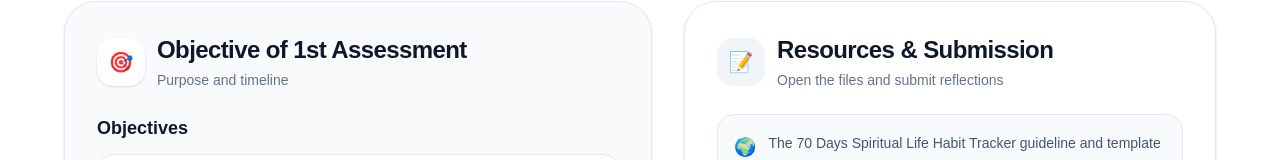
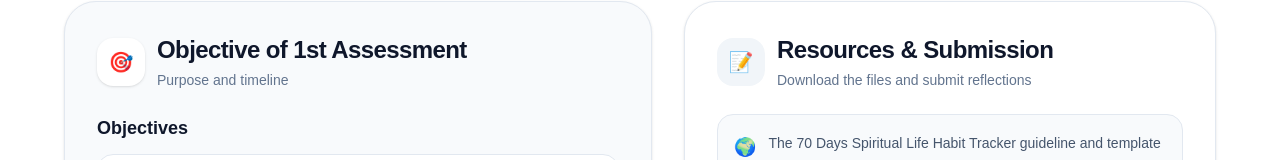
Before and after one commit to nyamkadorj/jrltf-site, a Next.js app: page /1st-assessment in a window 1280 px wide. Shown: the part 410-570 px from the top of the page. Built offline with nearby package versions, Linux system fonts and the light colour scheme.

Commit message:
“Update”

```diff
--- a/src/app/1st-assessment/page.tsx
+++ b/src/app/1st-assessment/page.tsx
@@ -146,7 +146,7 @@ export default function FirstAssessmentPage() {
                     Resources & Submission
                   </h2>
                   <p className="mt-1 text-sm text-slate-500">
-                    Open the files and submit reflections
+                    Download the files and submit reflections
                   </p>
                 </div>
               </div>
```
